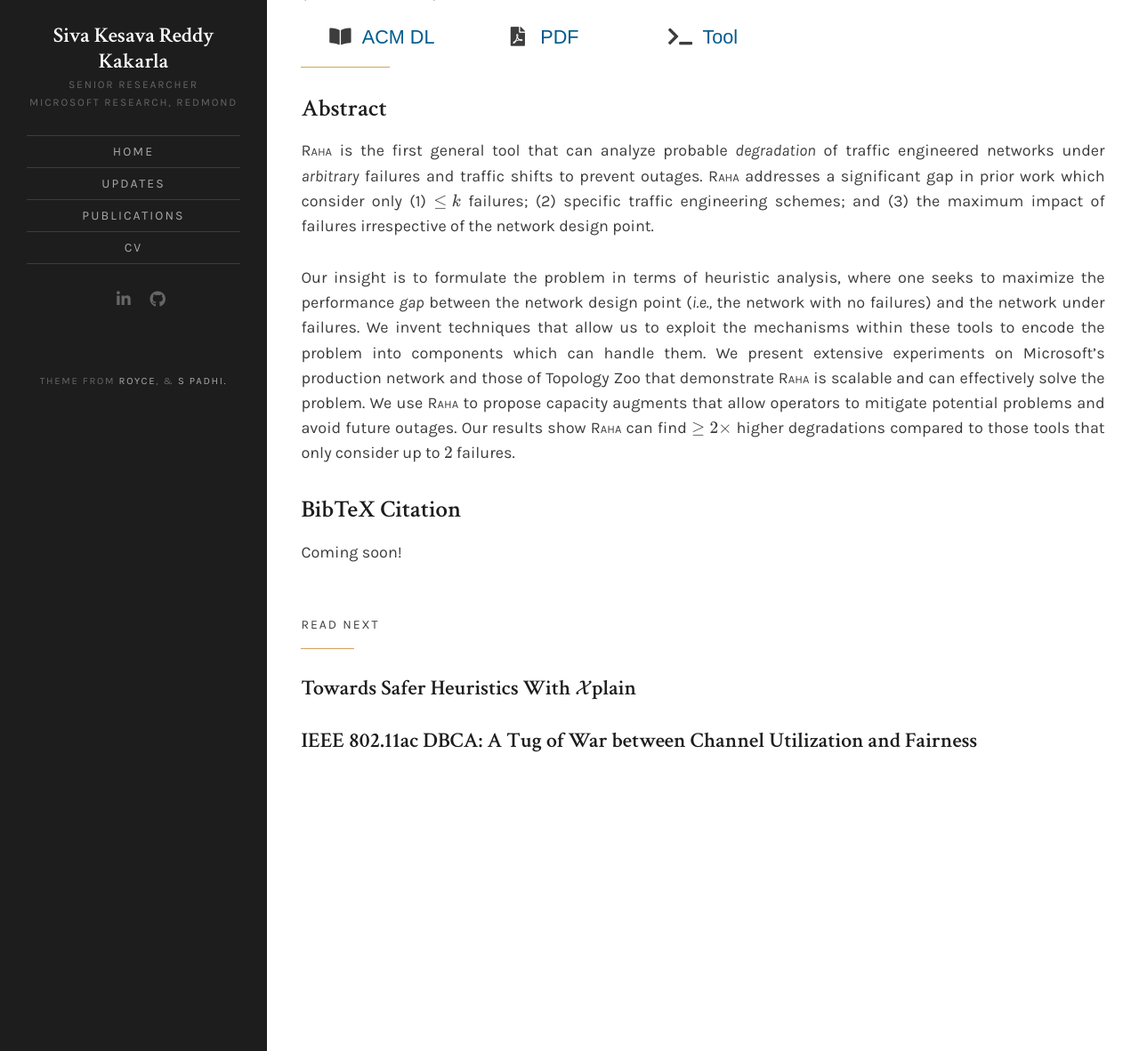
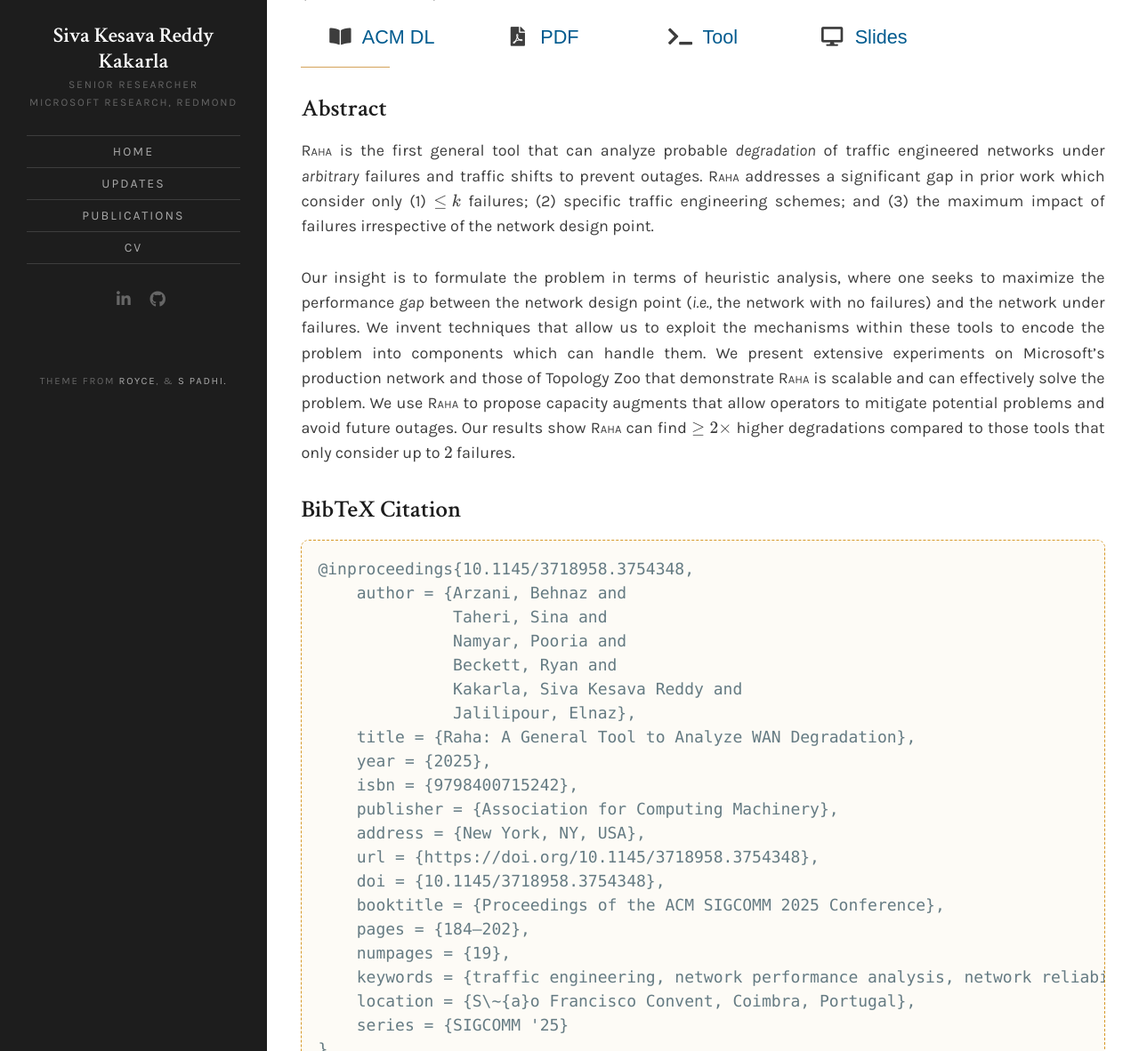
Before and after one commit to SivaKesava1/sivakesava1.github.io, a Jekyll site: the page built from _projects/16-raha.md, in a window 1280 px wide and 1400 px high, cut to the strip 218-1400 px from the top of the window. Shown: the whole strip at 89% size. Built offline with Jekyll 4.4.1, drawn with Linux system fonts in a browser that asks for light colours; nearby versions of some CDN libraries; a style sheet for code colours, icons or effects is not loaded.

Commit message:
Raha changes

````diff
--- a/_projects/16-raha.md
+++ b/_projects/16-raha.md
@@ -31,8 +31,30 @@ links:
 
 Our insight is to formulate the problem in terms of heuristic analysis, where one seeks to maximize the performance _gap_ between the network design point (_i.e.,_ the network with no failures) and the network under failures. We invent techniques that allow us to exploit the mechanisms within these tools to encode the problem into components which can handle them. We present extensive experiments on Microsoft's production network and those of Topology Zoo that demonstrate =sc^Raha^sc=  is scalable and can effectively solve the problem. We use =sc^Raha^sc=  to propose capacity augments that allow operators to mitigate potential problems and avoid future outages. Our results show =sc^Raha^sc=  can find $\ge 2\times$ higher degradations compared to those tools that only consider up to $2$ failures.
 
+{% include common_links.md %}
+
 #### BibTeX Citation
 
-Coming soon!
-
-{% include common_links.md %}
+```bibtex {% raw %}
+@inproceedings{10.1145/3718958.3754348,
+    author = {Arzani, Behnaz and
+              Taheri, Sina and
+              Namyar, Pooria and
+              Beckett, Ryan and
+              Kakarla, Siva Kesava Reddy and
+              Jalilipour, Elnaz},
+    title = {Raha: A General Tool to Analyze WAN Degradation},
+    year = {2025},
+    isbn = {9798400715242},
+    publisher = {Association for Computing Machinery},
+    address = {New York, NY, USA},
+    url = {https://doi.org/10.1145/3718958.3754348},
+    doi = {10.1145/3718958.3754348},
+    booktitle = {Proceedings of the ACM SIGCOMM 2025 Conference},
+    pages = {184–202},
+    numpages = {19},
+    keywords = {traffic engineering, network performance analysis, network reliability},
+    location = {S\~{a}o Francisco Convent, Coimbra, Portugal},
+    series = {SIGCOMM '25}
+}
+{% endraw %} ```
````
Also changed, not shown: other parts of _projects/16-raha.md (+1 -1 lines), _projects/1-phd-dissertation.md (+1 -0 lines), 1 other file.
